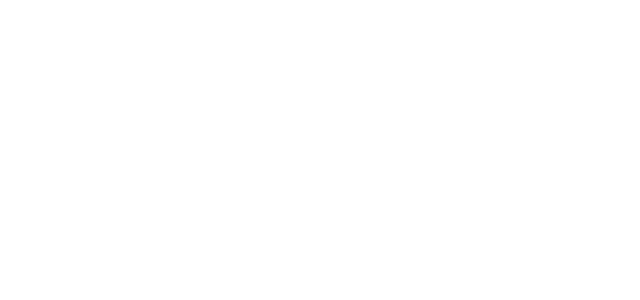
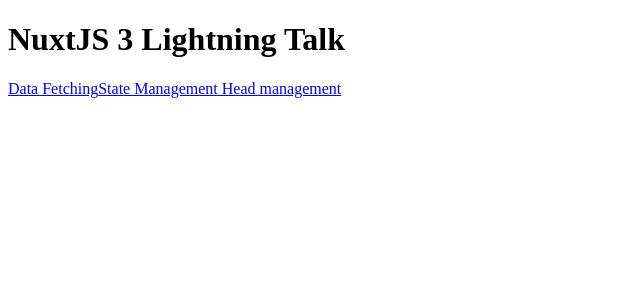
Before and after one commit to JStruk/nuxt-lightning-talk, a Nuxt app: page / in a window 1280 px wide. Shown: the top 300 px of the page, without its empty margins (0-640 px from the left). Built offline with nearby package versions, Linux system fonts and the light colour scheme.

Commit message:
use vue-router

```diff
--- /dev/null
+++ b/pages/index.vue
@@ -0,0 +1,16 @@
+<template>
+<div>
+    <h1>NuxtJS 3 Lightning Talk</h1>
+
+    <NuxtLink to="/data-fetching">Data Fetching</NuxtLink>
+    <!-- <button @click="dataFetchingButtonClicked"> Data Fetching </button> -->
+    <NuxtLink to="/state-management">State Management</NuxtLink>
+    <NuxtLink to="/head-management"> Head management </NuxtLink>
+
+  </div>
+</template>
+
+<script setup>
+const router = useRouter();
+
+</script>
```
